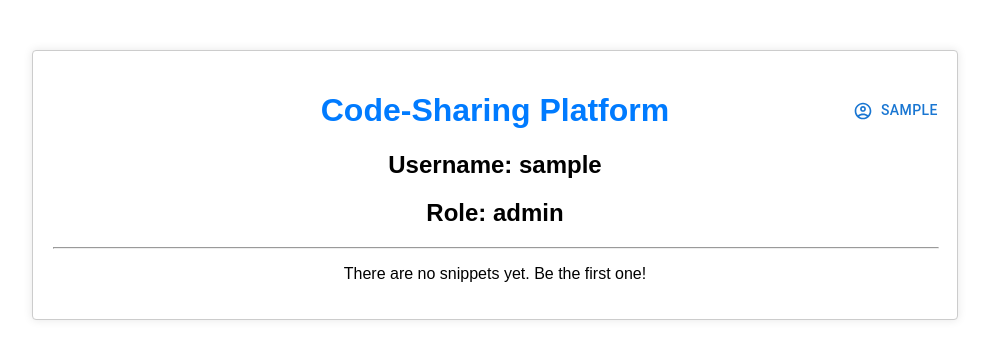
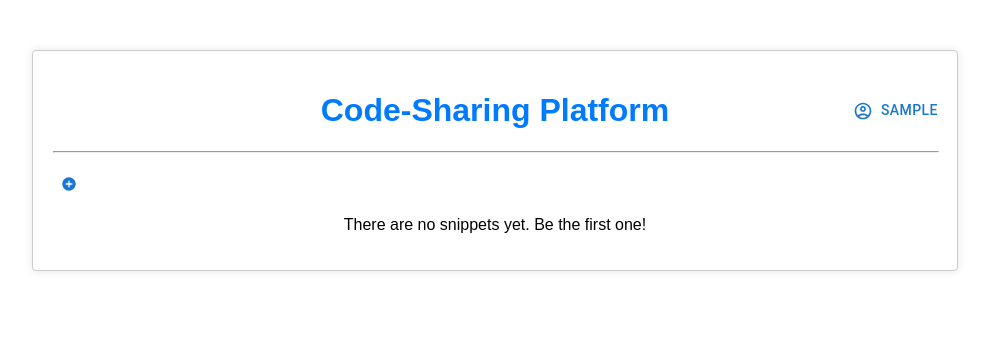
Before and after one commit to VelikanovDev/Code-Sharing-Platform, a React (Create React App) app in the folder frontend/: page /home in a window 1280 px wide. Shown: the top 358 px of the page, without its empty margins (145-1134 px from the left). Built offline with nearby package versions, Linux system fonts and the light colour scheme; no server answers; sample sign-in values are in the browser's storage.

Commit message:
add one button instead of several, actions will be in the account panel

```diff
--- a/frontend/src/pages/HomePage.jsx
+++ b/frontend/src/pages/HomePage.jsx
@@ -1,22 +1,37 @@
-import React from 'react';
+import React from "react";
 import SnippetList from "../components/SnippetList";
 import AdminActionButtons from "../components/AdminActionButtons";
 import UserActionButtons from "../components/UserActionButtons";
-
-const HomePage = ({ username, role, snippetList, deleteSnippet, deleteAll, logout }) => {
+import { IconButton } from "@mui/material";
+import AddCircleIcon from "@mui/icons-material/AddCircle";
+import { useNavigate } from "react-router-dom";
+const HomePage = ({ username, role, snippetList, deleteSnippet }) => {
+  const navigate = useNavigate();
   return (
     <div>
-            <h2>Username: {username}</h2>
-            <h2>Role: {role}</h2>
-            {role === 'ADMIN' && (
-                <AdminActionButtons deleteAll={deleteAll} logout={logout} />
-            )}
-            {role === 'USER' && (
-                <UserActionButtons logout={logout}/>
-            )}
+      {/*<AccountPanel className={"accountPanel"} username={username} />*/}
+      {/*<h2 id="username">Username: {username}</h2>*/}
+      {/*<h2 id="role">Role: {role}</h2>*/}
+      {/*{role === "ADMIN" && (*/}
+      {/*  <AdminActionButtons deleteAll={deleteAll} logout={logout} />*/}
+      {/*)}*/}
+      {/*{role === "USER" && <UserActionButtons logout={logout} />}*/}
       <hr />
+      <IconButton
+        aria-label="add"
+        onClick={() => {
+          navigate("/new");
+        }}
+      >
+        <AddCircleIcon color={"primary"} sx={{ fontSize: 16 }} />
+      </IconButton>
       {snippetList.length > 0 ? (
-                <SnippetList username={username} role={role} snippets={snippetList} deleteSnippet={deleteSnippet} />
+        <SnippetList
+          username={username}
+          role={role}
+          snippets={snippetList}
+          deleteSnippet={deleteSnippet}
+        />
       ) : (
         <p>There are no snippets yet. Be the first one!</p>
       )}
```
Lines whose indentation alone changed are shown as unchanged.
